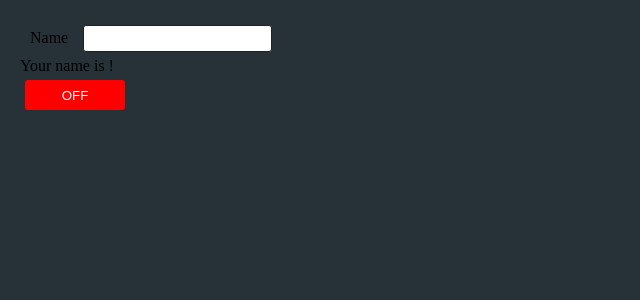
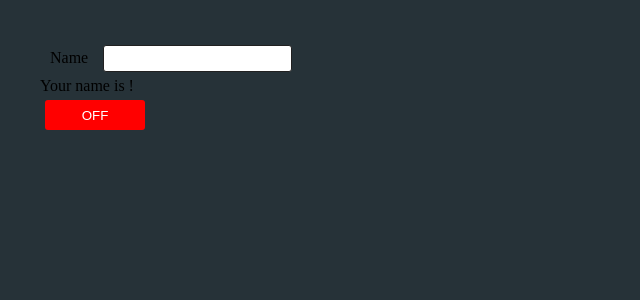
Before and after one commit to fireflower0/electron-minimal, a React app: page / in a window 1280 px wide. Shown: the top 300 px of the page, without its empty margins (0-640 px from the left). Built offline with nearby package versions, Linux system fonts and the light colour scheme.

Commit message:
Add a Home

```diff
--- /dev/null
+++ b/src/components/pages/Home.tsx
@@ -0,0 +1,53 @@
+import React, { useState } from 'react';
+import styled from 'styled-components';
+import LabeledTextBox from '../molecules/LabeledTextBox';
+import Button from '../atoms/Button';
+
+const FormWrapper = styled.div`
+  margin: 10px;
+  padding: 10px;
+  background-color: #263238;
+`;
+
+const Home: React.FC = () => {
+  const [text, setText] = useState('');
+  const [sw, setSw] = useState('off');
+
+  const buttonStyle1 = {
+    width: '100px',
+    height: '30px',
+    color: 'white',
+    backgroundColor: 'green',
+  };
+
+  const buttonStyle2 = {
+    width: '100px',
+    height: '30px',
+    color: 'white',
+    backgroundColor: 'red',
+  };
+
+  return (
+    <FormWrapper>
+      <LabeledTextBox labelText="Name" value={text} setValue={setText} />
+      Your name is {text} !
+      <div>
+        {sw === 'on' ? (
+          <Button
+            labelText="ON"
+            styles={buttonStyle1}
+            onClick={() => setSw('off')}
+          />
+        ) : (
+          <Button
+            labelText="OFF"
+            styles={buttonStyle2}
+            onClick={() => setSw('on')}
+          />
+        )}
+      </div>
+    </FormWrapper>
+  );
+};
+
+export default Home;
--- a/src/index.tsx
+++ b/src/index.tsx
@@ -1,8 +1,7 @@
-import React, { useState, useEffect } from 'react';
+import React, { useEffect } from 'react';
 import { render } from 'react-dom';
 import styled from 'styled-components';
-import LabeledTextBox from './components/molecules/LabeledTextBox';
-import Button from './components/atoms/Button';
+import Home from './components/pages/Home';
 
 const FormWrapper = styled.div`
   margin: 10px;
@@ -17,42 +16,9 @@ const App = () => {
     document.body.style.backgroundColor = '#263238';
   }, []);
 
-  const [text, setText] = useState('');
-  const [sw, setSw] = useState('off');
-
-  const buttonStyle1 = {
-    width: '100px',
-    height: '30px',
-    color: 'white',
-    backgroundColor: 'green',
-  };
-
-  const buttonStyle2 = {
-    width: '100px',
-    height: '30px',
-    color: 'white',
-    backgroundColor: 'red',
-  };
-
   return (
     <FormWrapper>
-      <LabeledTextBox labelText="Name" value={text} setValue={setText} />
-      Your name is {text} !
-      <div>
-        {sw === 'on' ? (
-          <Button
-            labelText="ON"
-            styles={buttonStyle1}
-            onClick={() => setSw('off')}
-          />
-        ) : (
-          <Button
-            labelText="OFF"
-            styles={buttonStyle2}
-            onClick={() => setSw('on')}
-          />
-        )}
-      </div>
+      <Home />
     </FormWrapper>
   );
 };
```
